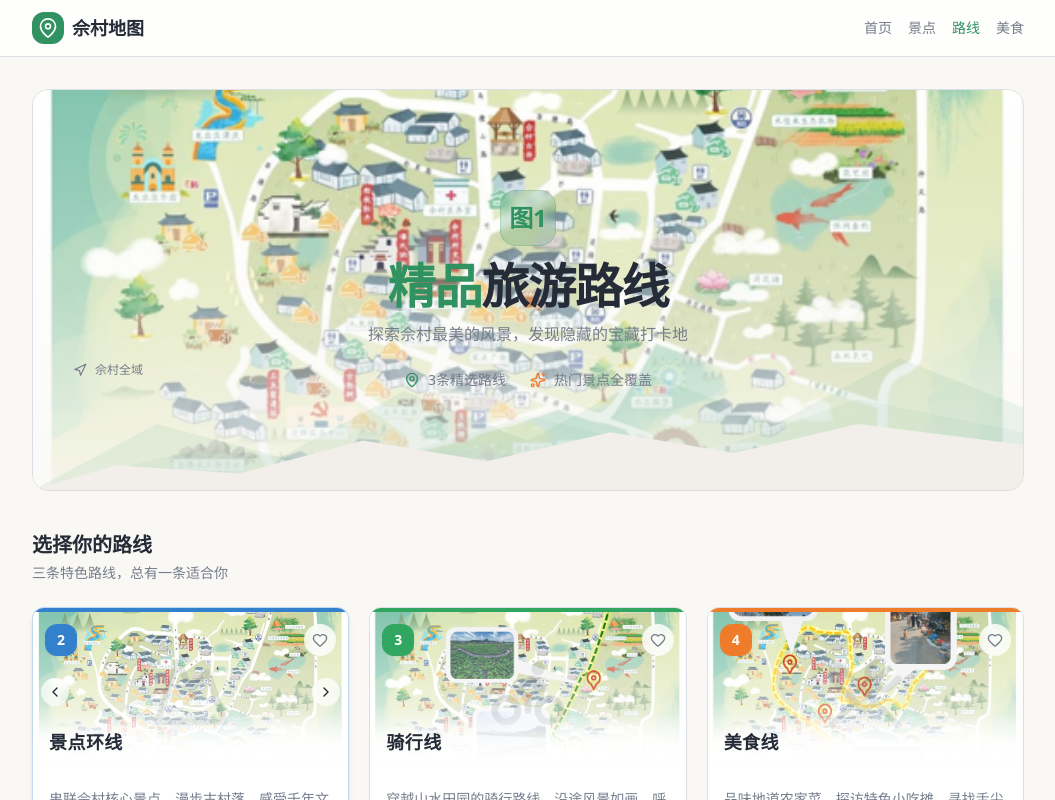
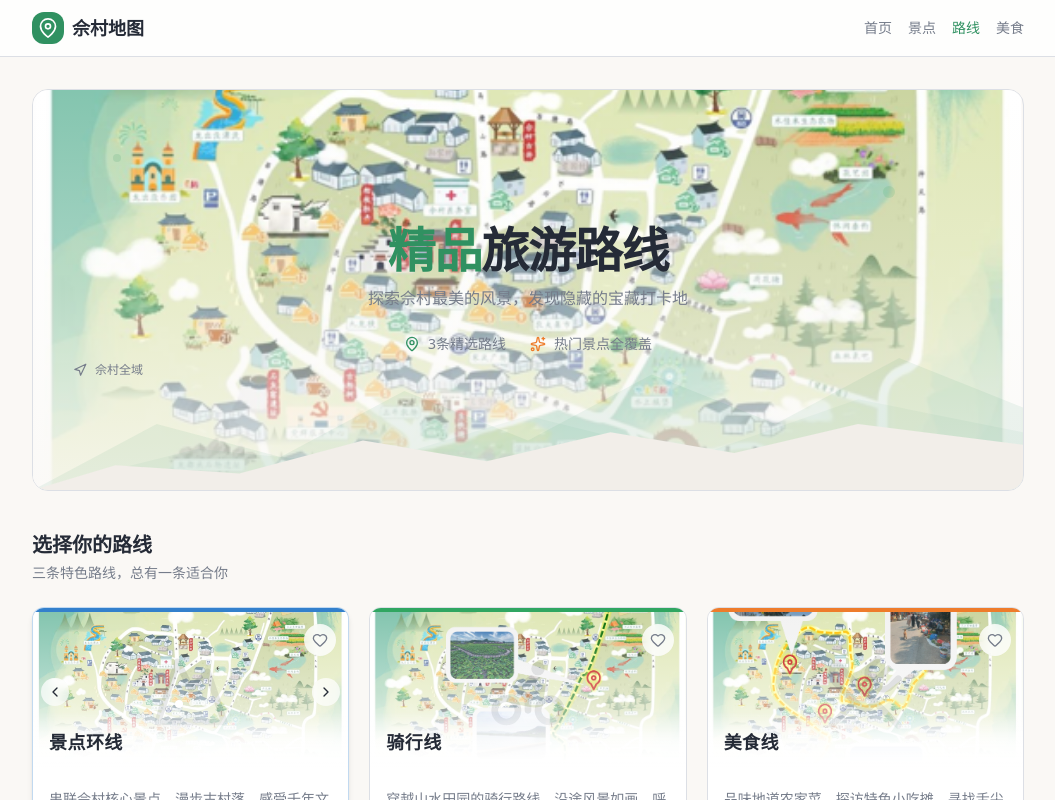
Before and after one commit to 1123Javayanglei/sheCun-map, a Vue app: page / in a window 1280 px wide. Shown: the top 800 px of the page, without its empty margins (112-1167 px from the left). Built offline with nearby package versions, Linux system fonts and the light colour scheme.

Commit message:
文字优化

```diff
--- a/src/components/CyclingRouteCard.vue
+++ b/src/components/CyclingRouteCard.vue
@@ -49,10 +49,6 @@ const emit = defineEmits<{
       />
       <div class="absolute inset-0 bg-gradient-to-t from-card via-card/40 to-transparent" />
 
-      <!-- Route number badge -->
-      <div :class="`absolute top-3 left-3 w-8 h-8 rounded-lg ${bgColor} flex items-center justify-center font-bold text-white text-sm shadow-sm`">
-        {{ index }}
-      </div>
       <!-- Favorite button -->
       <button
         class="absolute top-3 right-3 w-8 h-8 rounded-full bg-card/80 backdrop-blur-sm flex items-center justify-center hover:bg-card transition-colors"
--- a/src/components/FoodRouteCard.vue
+++ b/src/components/FoodRouteCard.vue
@@ -49,9 +49,6 @@ const emit = defineEmits<{
       />
       <div class="absolute inset-0 bg-gradient-to-t from-card via-card/40 to-transparent" />
 
-      <div :class="`absolute top-3 left-3 w-8 h-8 rounded-lg ${bgColor} flex items-center justify-center font-bold text-white text-sm shadow-sm`">
-        {{ index }}
-      </div>
       <button
         class="absolute top-3 right-3 w-8 h-8 rounded-full bg-card/80 backdrop-blur-sm flex items-center justify-center hover:bg-card transition-colors"
         @click.stop="emit('favorite')"
--- a/src/components/HeroSection.vue
+++ b/src/components/HeroSection.vue
@@ -22,9 +22,6 @@ import { Sparkles, MapPin, Navigation } from 'lucide-vue-next'
 
       <!-- Content overlay -->
       <div class="absolute inset-0 flex flex-col items-center justify-center text-center px-6">
-        <div class="inline-flex items-center justify-center w-14 h-14 rounded-2xl bg-primary/20 backdrop-blur-sm border border-primary/20 mb-4">
-          <span class="text-2xl font-bold text-primary">图1</span>
-        </div>
         <h1 class="text-3xl md:text-5xl font-bold tracking-tight mb-3">
           <span class="text-primary">精品</span>旅游路线
         </h1>
--- a/src/components/ScenicRouteCard.vue
+++ b/src/components/ScenicRouteCard.vue
@@ -98,10 +98,6 @@ function nextImage() {
         </template>
       </div>
 
-      <!-- Route number badge -->
-      <div :class="`absolute top-3 left-3 w-8 h-8 rounded-lg ${bgColor} flex items-center justify-center font-bold text-white text-sm shadow-sm`">
-        {{ index }}
-      </div>
       <!-- Favorite button -->
       <button
         class="absolute top-3 right-3 w-8 h-8 rounded-full bg-card/80 backdrop-blur-sm flex items-center justify-center hover:bg-card transition-colors"
```
